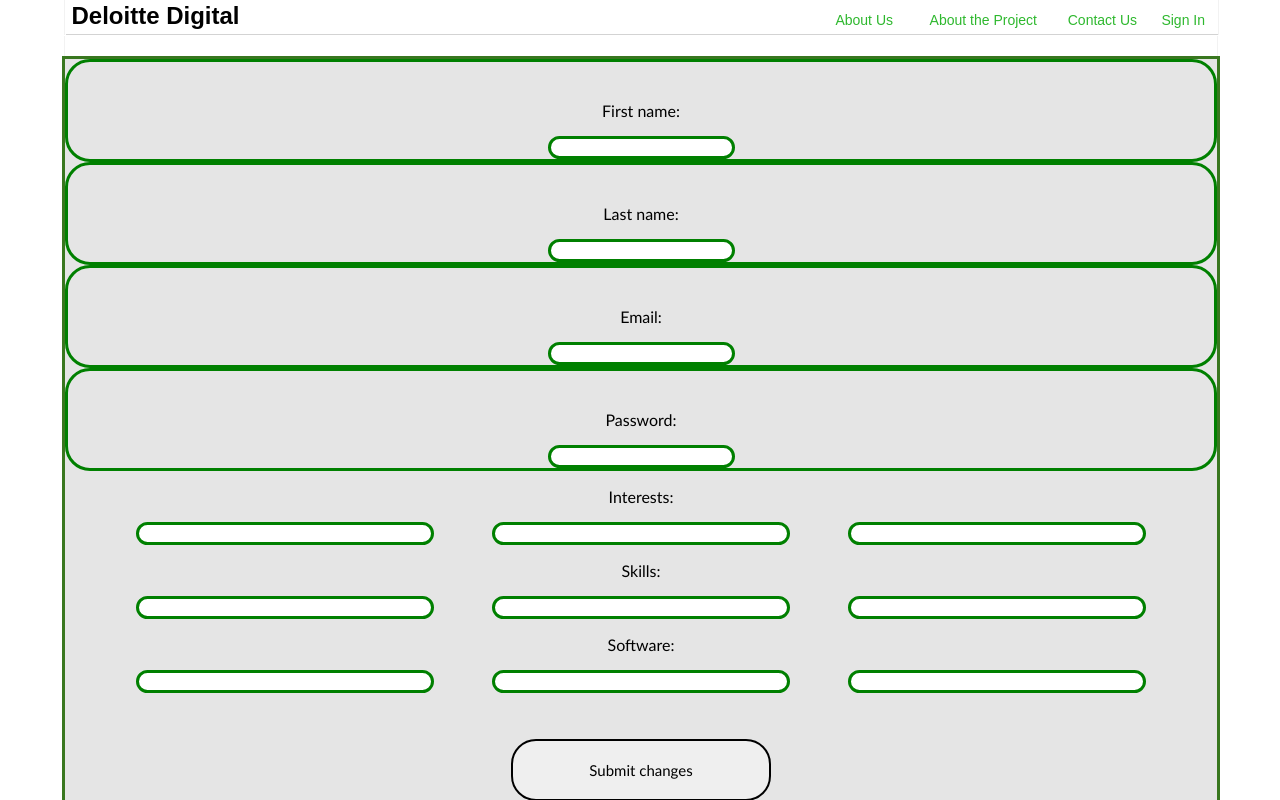
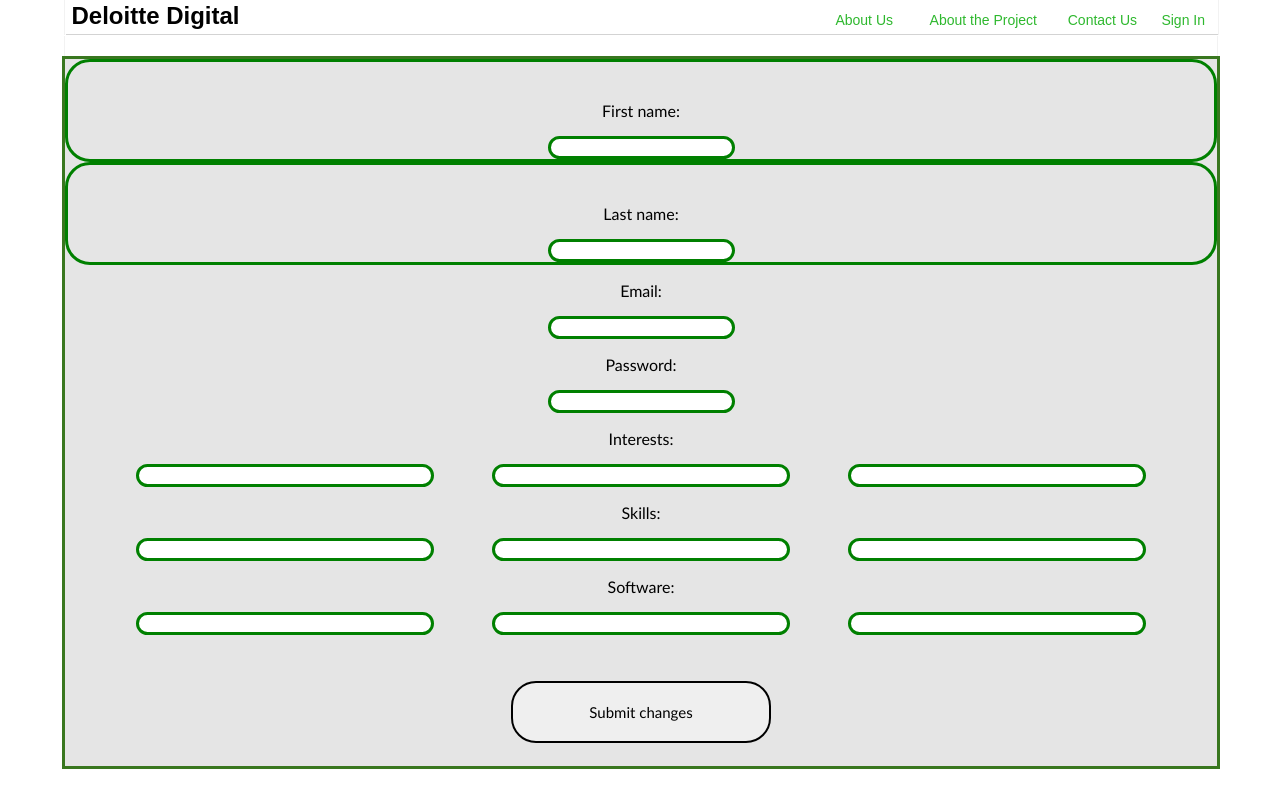
Before and after one commit to mhollings97/DigitalDeloitte, a React (Create React App) app in the folder my-app/: page /editprofile in a window 1280 px wide. Built offline with nearby package versions, Linux system fonts and the light colour scheme.

Commit message:
Fixing SignUp

```diff
--- a/my-app/src/components/Pages/SignUp/SignUp.css
+++ b/my-app/src/components/Pages/SignUp/SignUp.css
@@ -28,14 +28,14 @@
         border-radius: 25px;
 }
 
-#email {
+#SUemail {
         padding-top: 2%;
         font-family: "Trebuchet MS", Helvetica, sans-serif;
         border: 3px solid green;
         border-radius: 25px;
 }
 
-#password {
+#SUpassword {
         padding-top: 2%;
         font-family: "Trebuchet MS", Helvetica, sans-serif;
         border: 3px solid green;
--- a/my-app/src/components/Pages/SignUp/SignUp.js
+++ b/my-app/src/components/Pages/SignUp/SignUp.js
@@ -112,12 +112,12 @@ handlePWChange(e){
 				onChange={this.handleLNChange}/>
 			<br/>
 			<p> Email </p>
-			<input id = "email" name = "email" value={this.state.email}
+			<input id = "SUemail" name = "email" value={this.state.email}
 				onChange={this.handleEChange}/>
 			<br/>
 
 			<p> Password </p>
-			<input id = "password" name = "password" value={this.state.pw}
+			<input id = "SUpassword" name = "password" value={this.state.pw}
 				onChange={this.handlePWChange}/>
 			<br/>
 			<Link to = "/signupcomplete">
```
